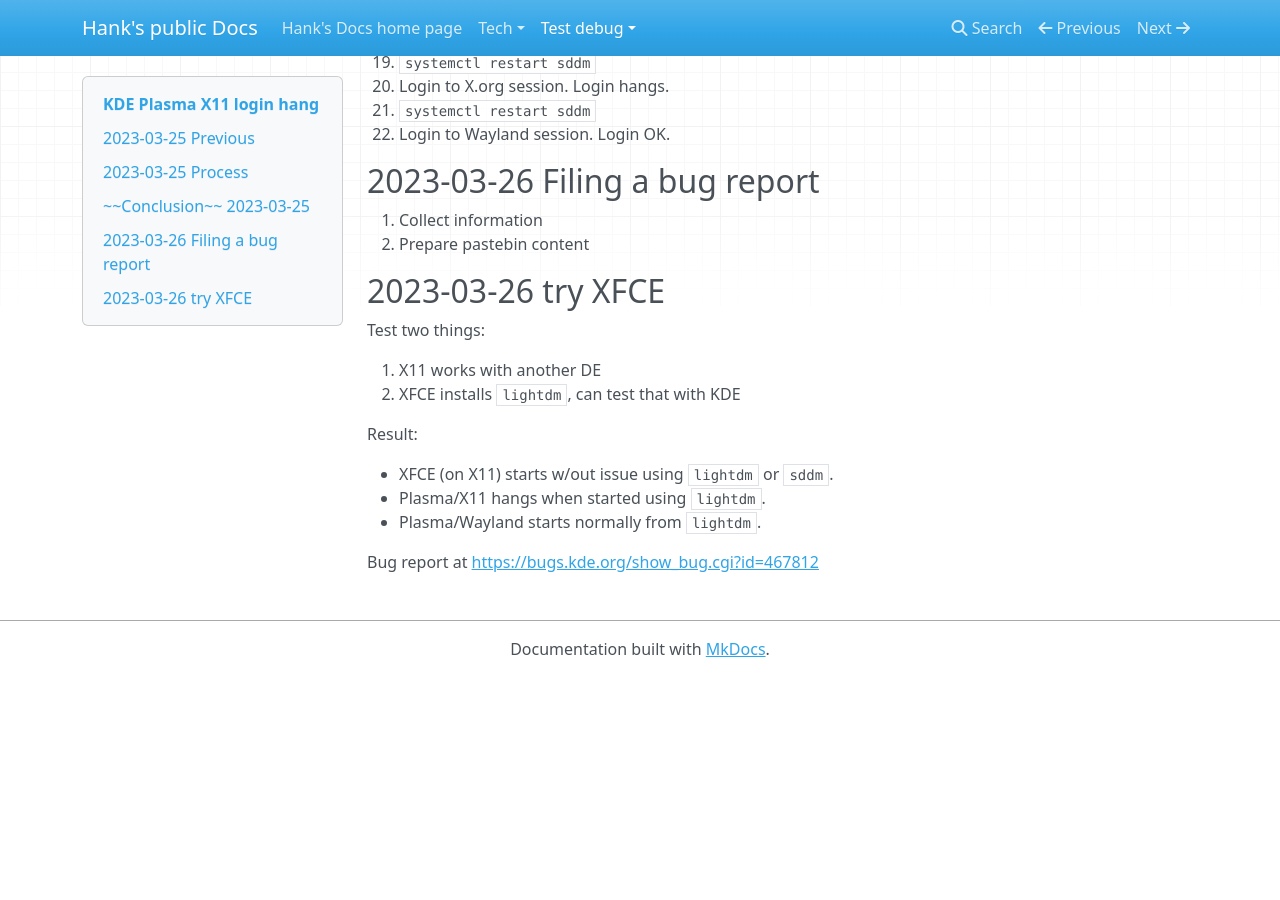
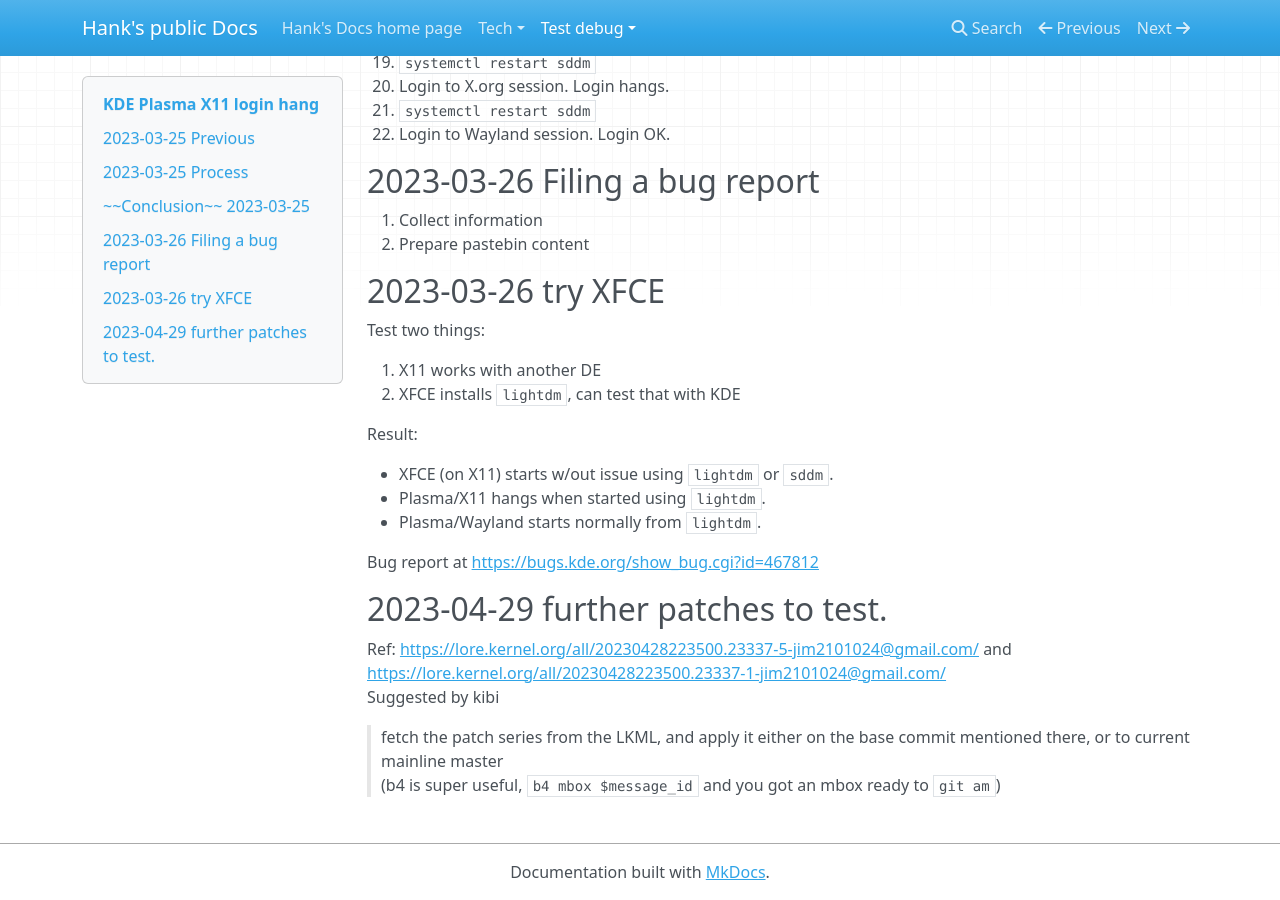
Before and after one commit to HankB/MkDocs-blog, an MkDocs documentation site: the page built from docs/test-debug/Pi-4B-KDE_bookworm.md, in a window 1280 px wide and 900 px high, scrolled down 1624 px. Built offline with MkDocs 1.6.1, drawn with Linux system fonts in a browser that asks for light colours; nearby versions of some CDN libraries; before the commit the page ends 2301 px from its top, so only the background shows below that.

Commit message:
more testing needed

```diff
--- a/docs/test-debug/Pi-4B-KDE_bookworm.md
+++ b/docs/test-debug/Pi-4B-KDE_bookworm.md
@@ -78,3 +78,11 @@ Result:
 * Plasma/Wayland starts normally from `lightdm`.
 
 Bug report at <https://bugs.kde.org/show_bug.cgi?id=467812>
+
+## 2023-04-29 further patches to test.
+
+Ref: <https://lore.kernel.org/all/20230428223500.23337-5-jim2101024@gmail.com/> and <https://lore.kernel.org/all/20230428223500.23337-1-jim2101024@gmail.com/>
+Suggested by kibi
+
+> fetch the patch series from the LKML, and apply it either on the base commit mentioned there, or to current mainline master
+>(b4 is super useful, `b4 mbox $message_id` and you got an mbox ready to `git am`)
```
